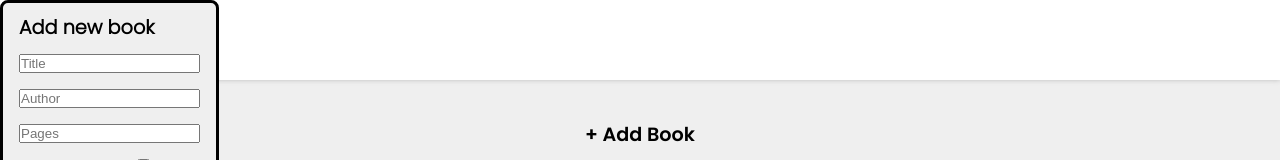
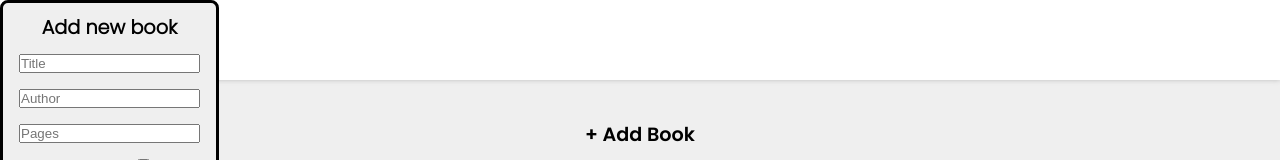
Before and after one commit to itsEmadK/odin-library, a plain HTML site: page index.html in a window 1280 px wide. Shown: the top 160 px of the page. Drawn offline with Linux system fonts and the light colour scheme.

Commit message:
Center h2

```diff
--- a/style.css
+++ b/style.css
@@ -182,3 +182,8 @@ dialog form {
     gap: 16px;
     padding: 16px;
 }
+
+
+dialog form h2 {
+    justify-self: center;
+}
```
